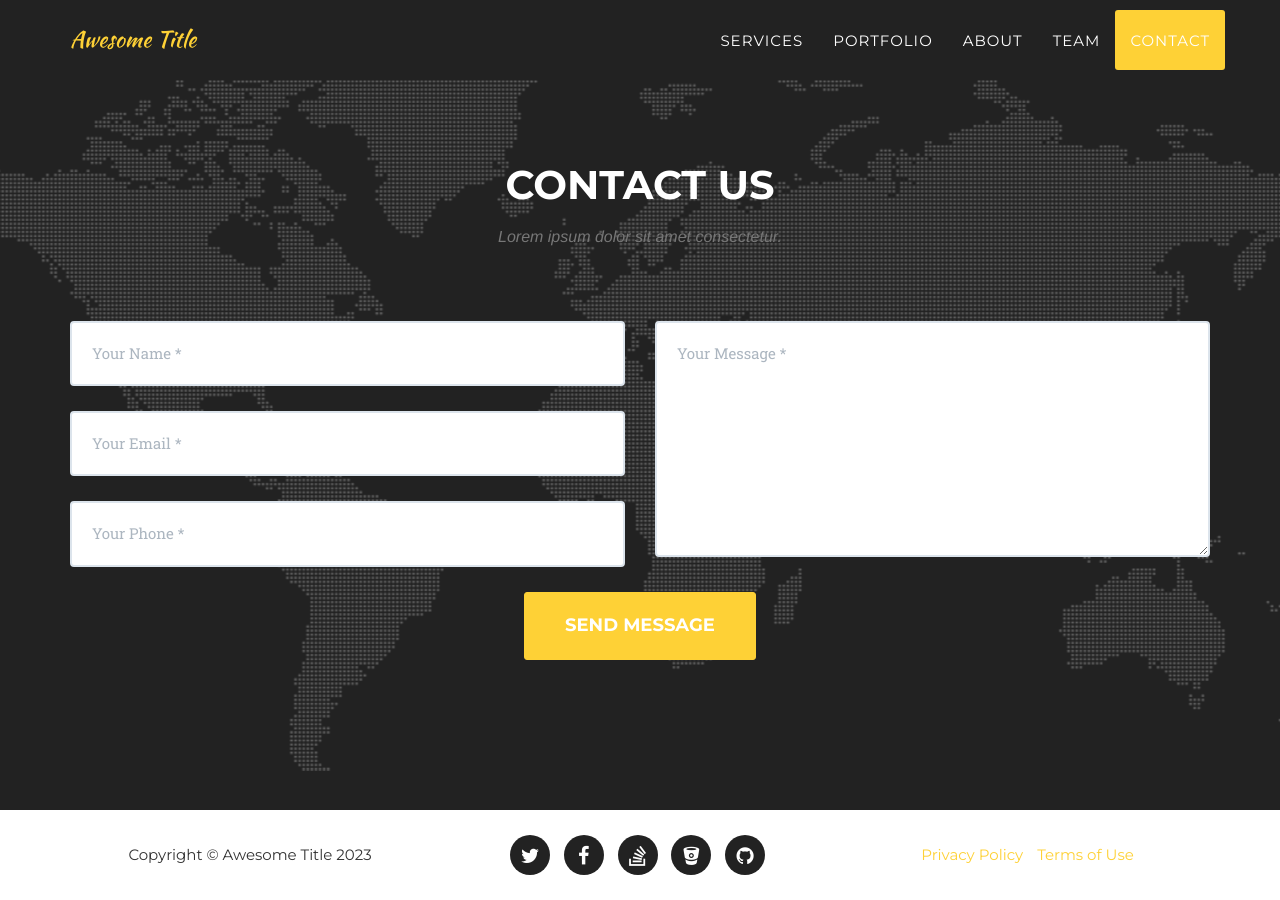
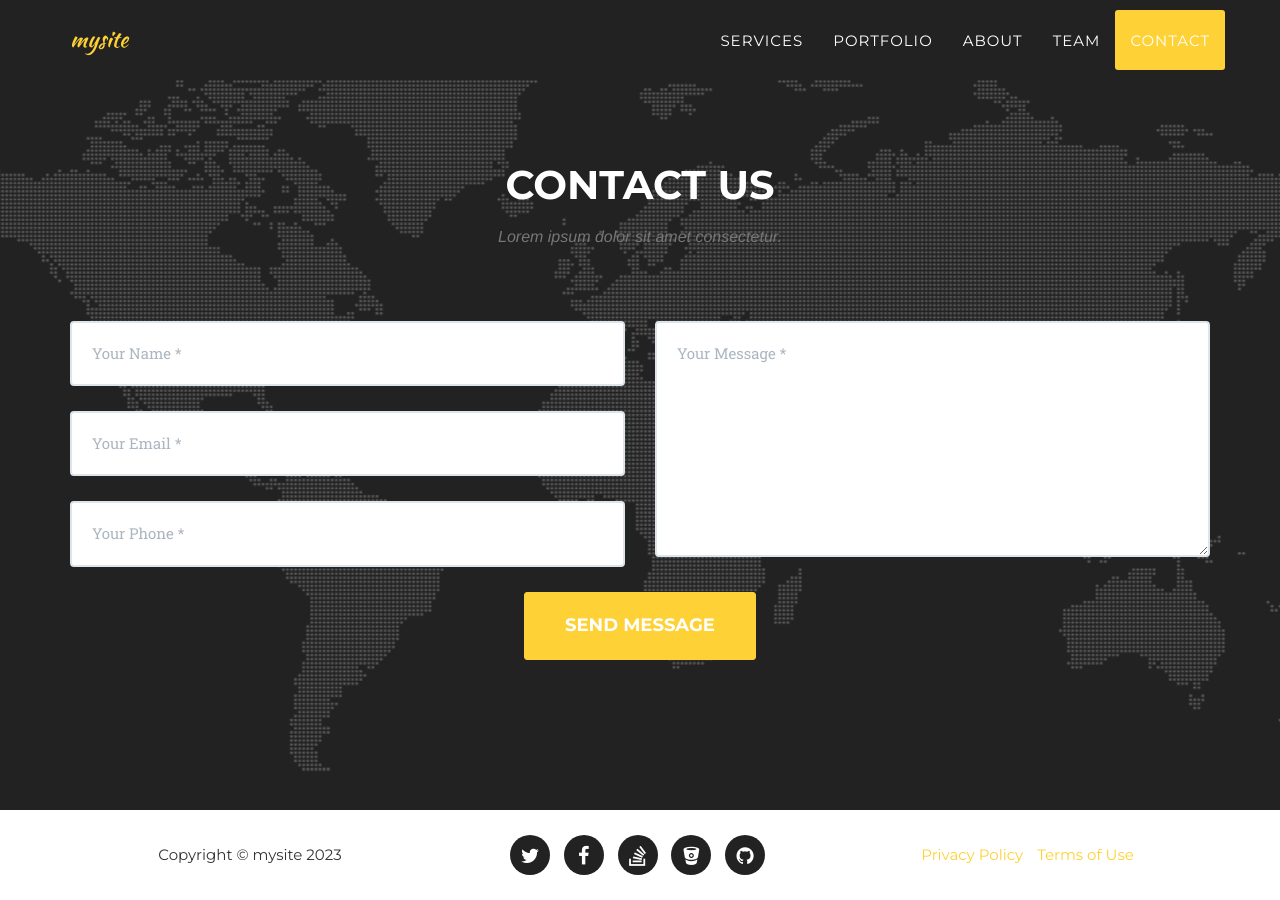
Before and after one commit to austinsimeone/austinsimeone.github.io, a Jekyll site: the page built from index.html, in a window 1280 px wide and 900 px high, scrolled down 5636 px. Built offline with Jekyll 4.4.1, drawn with Linux system fonts in a browser that asks for light colours; some web fonts are replaced.

Commit message:
added new title for testing

```diff
--- a/_config.yml
+++ b/_config.yml
@@ -1,7 +1,7 @@
 url: https://austinsimeone.github.io
 
 # Site settings
-title: Awesome Title
+title: mysite
 email: your-email@domain.com
 description: "Write an awesome description for your new site here. You can edit this line in _config.yml. It will appear in your document head meta (for Google search results) and in your feed.xml site description."
 
```
